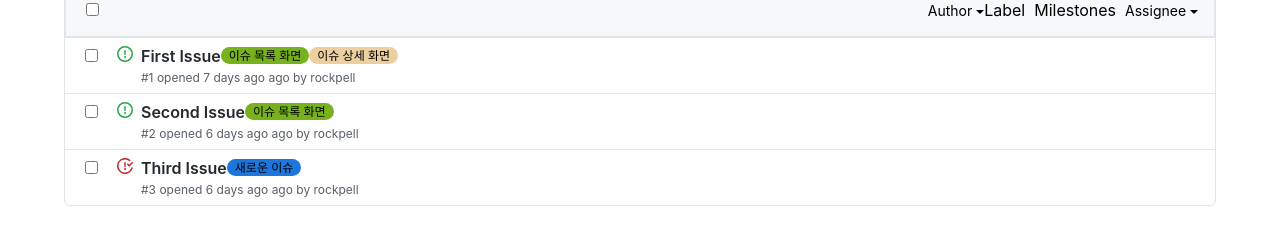
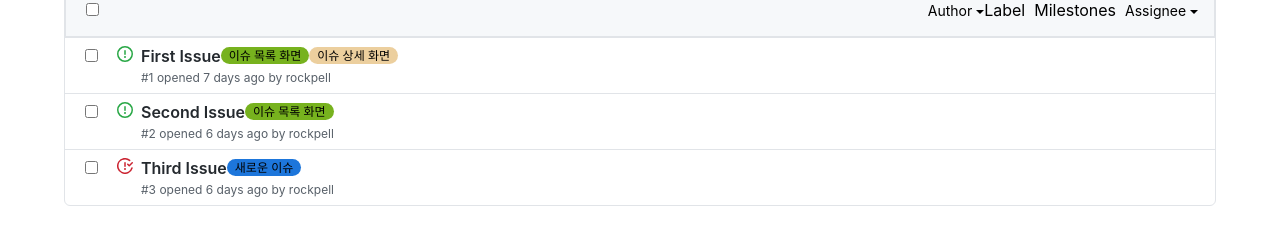
Before and after one commit to boostcamp-2020/IssueTracker-34, a React app in the folder front/: page /issue/list in a window 1280 px wide. Shown: the part 180-424 px from the top of the page. Built offline with nearby package versions, Linux system fonts and the light colour scheme; the HTML template or start-up script is replaced by a standard one.

Commit message:
[Fix] Fix typo
Remove duplicate 'ago'

```diff
--- a/front/src/components/IssueInfo.js
+++ b/front/src/components/IssueInfo.js
@@ -9,15 +9,15 @@ const IssueInfo = ({ issueId, makeDate, author }) => {
   let agoText = '';
 
   if (agoTime < 1) {
-    agoText = 'a few seconds ago';
+    agoText = 'a few seconds';
   } else if (agoTime < 60) {
-    agoText = `${agoTime} minute ago`;
+    agoText = `${agoTime} minute`;
   } else if (agoHour < 24) {
-    agoText = `${agoHour} hours ago`;
+    agoText = `${agoHour} hours`;
   } else if (agoDay < 365) {
-    agoText = `${agoDay} days ago`;
+    agoText = `${agoDay} days`;
   } else {
-    agoText = `${Math.floor(agoDay / 365)} years ago`;
+    agoText = `${Math.floor(agoDay / 365)} years`;
   }
 
   return (
```
